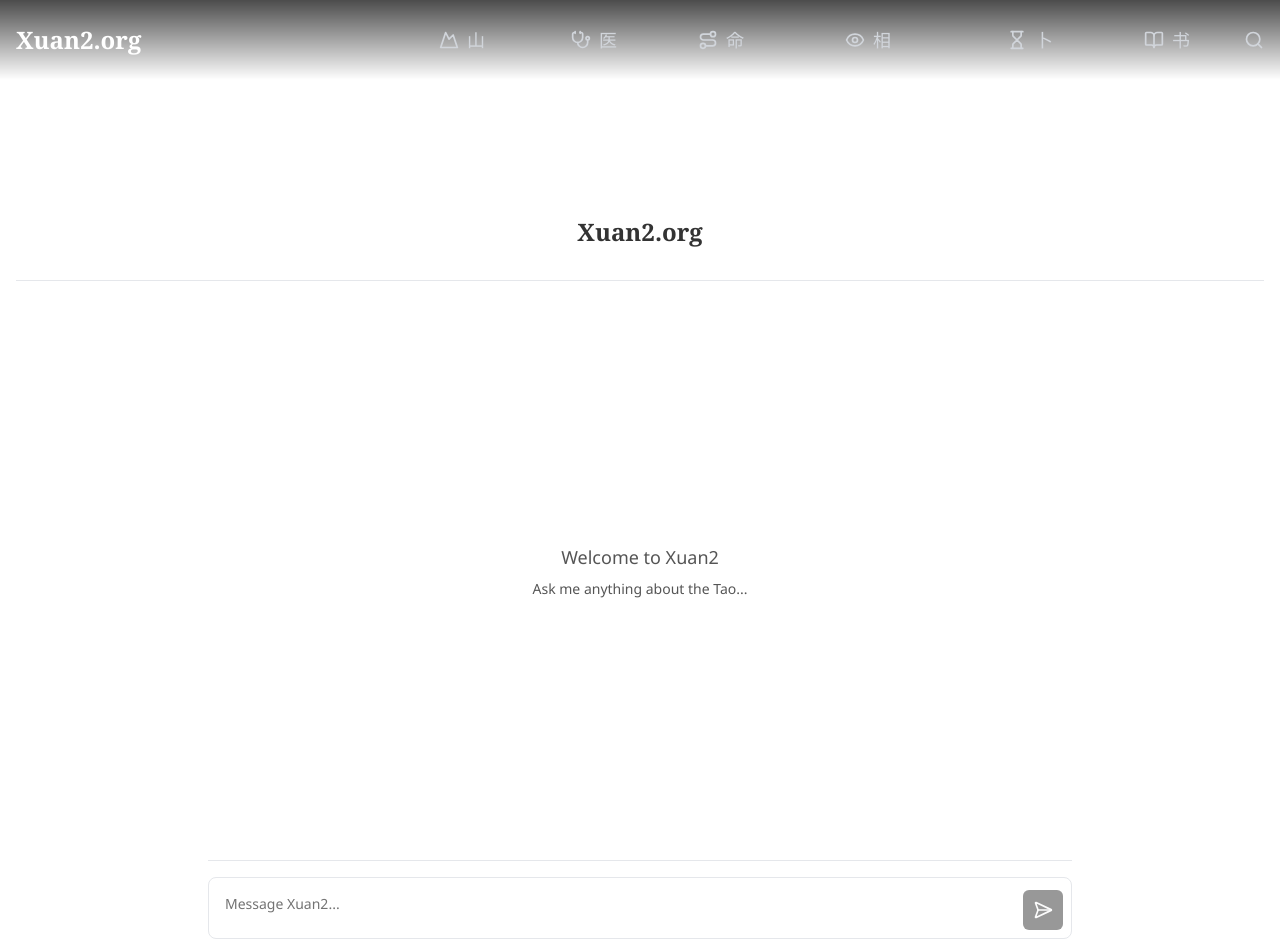
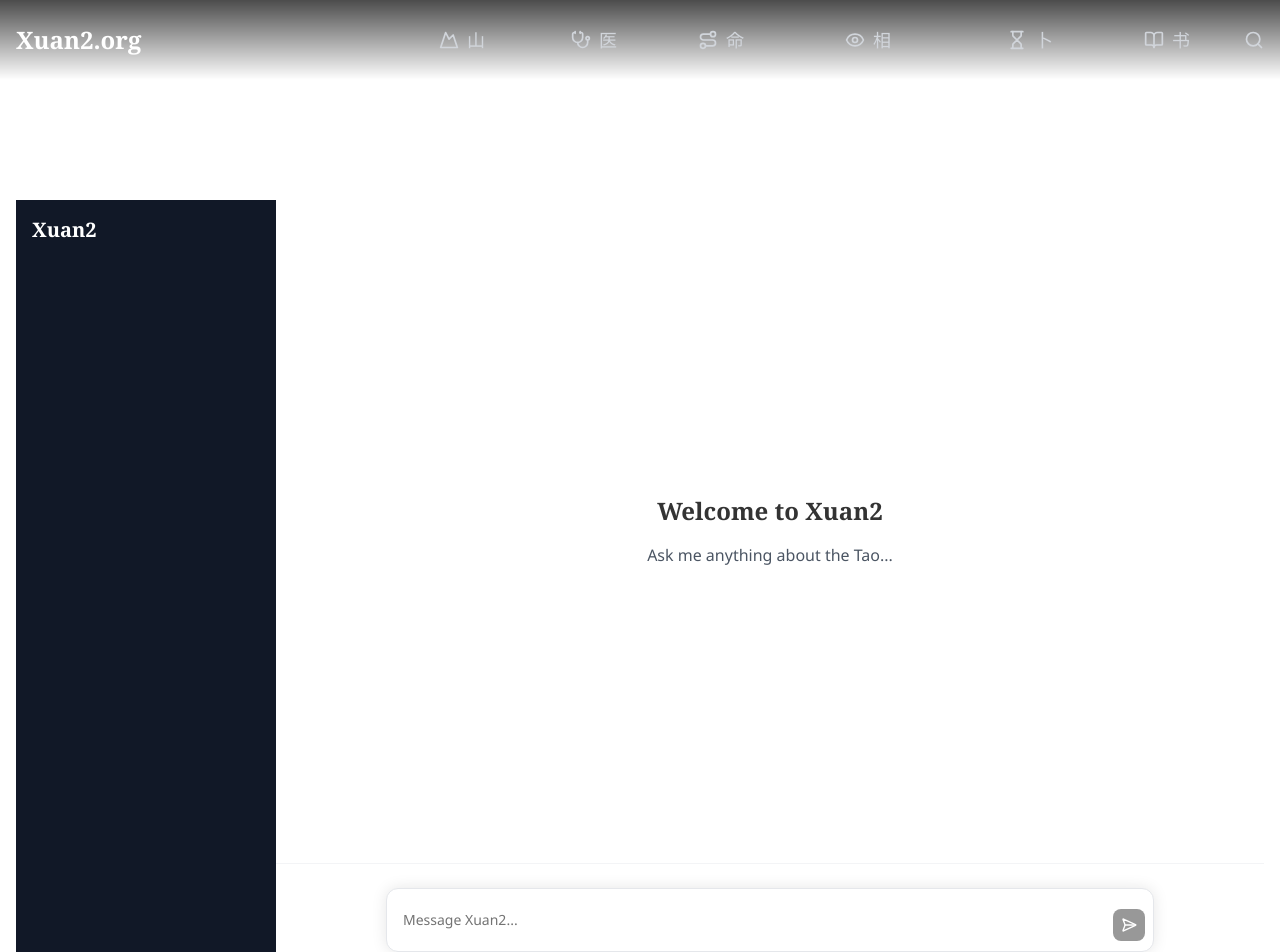
Before and after one commit to Hen-6/Xuan2, a Next.js app: page / in a window 1280 px wide. Shown: the top 952 px of the page. Built offline with nearby package versions, Linux system fonts and the light colour scheme.

Commit message:
Updating

```diff
--- a/app/page.tsx
+++ b/app/page.tsx
@@ -1,6 +1,5 @@
 'use client';
 
-import { Card } from "@/components/ui/card";
 import { ChatMessage } from "@/components/chat/ChatMessage";
 import { ChatInput } from "@/components/chat/ChatInput";
 import { useChat } from "@/hooks/useChat";
@@ -9,51 +8,59 @@ export default function Home() {
   const { messages, isLoading, input, setInput, sendMessage } = useChat();
 
   return (
-    <div className="flex flex-col h-screen">
-      {/* Header */}
-      <header className="border-b border-gray-200 py-4 px-6">
-        <h1 className="text-2xl font-serif text-center">Xuan2.org</h1>
+    <div className="flex h-screen bg-white">
+      {/* Left sidebar - can be empty for now */}
+      <div className="hidden md:flex w-[260px] bg-gray-900 flex-col">
+        <div className="flex-1">
+          <h1 className="px-4 py-4 text-white font-semibold text-xl">Xuan2</h1>
+        </div>
+      </div>
+
+      {/* Main chat area */}
+      <div className="flex-1 flex flex-col h-full overflow-hidden">
+        {/* Mobile header */}
+        <header className="md:hidden border-b border-gray-200 p-4">
+          <h1 className="text-xl font-semibold">Xuan2</h1>
         </header>
 
-      {/* Main Chat Area */}
-      <main className="flex-1 flex flex-col max-w-4xl w-full mx-auto p-4 overflow-hidden">
-        <div className="flex-1 overflow-y-auto space-y-4 mb-4">
+        {/* Messages area */}
+        <div className="flex-1 overflow-y-auto">
           {messages.length === 0 ? (
             <div className="h-full flex items-center justify-center">
-              <div className="text-center text-gray-500">
-                <p className="text-lg">Welcome to Xuan2</p>
-                <p className="text-sm mt-2">Ask me anything about the Tao...</p>
+              <div className="text-center space-y-3 px-4">
+                <h2 className="text-2xl font-semibold">Welcome to Xuan2</h2>
+                <p className="text-gray-600">Ask me anything about the Tao...</p>
               </div>
             </div>
           ) : (
-            messages.map((message, index) => (
+            <div className="divide-y divide-gray-100">
+              {messages.map((message, index) => (
                 <ChatMessage key={index} message={message} />
-            ))
+              ))}
+              {isLoading && (
+                <div className="p-8 flex justify-center">
+                  <div className="animate-spin rounded-full h-6 w-6 border-b-2 border-gray-900" />
+                </div>
               )}
-          {isLoading && (
-            <div className="flex justify-center">
-              <div className="animate-spin rounded-full h-6 w-6 border-b-2 border-gray-900"></div>
             </div>
           )}
         </div>
 
-        {/* Chat Input */}
-        <div className="border-t border-gray-200 pt-4">
+        {/* Input area */}
+        <div className="border-t border-gray-100 p-4 md:p-6">
+          <div className="max-w-3xl mx-auto">
             <ChatInput
               value={input}
               onChange={setInput}
               onSend={() => sendMessage(input)}
               isLoading={isLoading}
             />
+            <div className="mt-2 text-center text-xs text-gray-400">
+              Built with Next.js and OpenRouter AI
             </div>
-      </main>
-
-      {/* Footer */}
-      <footer className="border-t border-gray-200 py-3 px-6">
-        <p className="text-center text-sm text-gray-500">
-          Built with Next.js and OpenRouter AI
-        </p>
-      </footer>
+          </div>
+        </div>
+      </div>
     </div>
   );
 }
--- a/components/chat/ChatInput.tsx
+++ b/components/chat/ChatInput.tsx
@@ -39,14 +39,14 @@ export function ChatInput({ value, onChange, onSend, isLoading }: ChatInputProps
   }, [value]);
 
   return (
-    <div className="relative flex items-end gap-2 bg-white rounded-lg border p-2">
+    <div className="relative flex items-end w-full bg-white rounded-xl border shadow-[0_0_15px_rgba(0,0,0,0.1)] transition-shadow">
       <Textarea
         ref={textareaRef}
         value={value}
         onChange={(e) => onChange(e.target.value)}
         onKeyDown={handleKeyDown}
         placeholder="Message Xuan2..."
-        className="min-h-[44px] w-full resize-none bg-transparent px-2 py-2 focus-visible:ring-0 focus-visible:ring-offset-0 border-0"
+        className="min-h-[52px] w-full resize-none bg-transparent py-[1.3rem] pl-4 pr-14 focus-visible:ring-0 focus-visible:ring-offset-0 border-0 shadow-none"
         rows={1}
         disabled={isLoading}
       />
@@ -54,9 +54,9 @@ export function ChatInput({ value, onChange, onSend, isLoading }: ChatInputProps
         onClick={handleSend}
         disabled={isLoading || !value.trim()}
         size="icon"
-        className="flex-shrink-0"
+        className="absolute right-2 bottom-2.5 h-8 w-8 bg-black hover:bg-gray-800 text-white rounded-lg disabled:opacity-40 disabled:hover:bg-black"
       >
-        <SendHorizontal className="h-5 w-5" />
+        <SendHorizontal className="h-4 w-4" />
       </Button>
     </div>
   );
--- a/components/chat/ChatMessage.tsx
+++ b/components/chat/ChatMessage.tsx
@@ -10,24 +10,19 @@ export function ChatMessage({ message }: ChatMessageProps) {
 
   return (
     <div className={cn(
-      "py-8 first:pt-0 last:pb-0",
+      "px-4 md:px-6 py-6",
       isUser ? "bg-white" : "bg-gray-50"
     )}>
-      <div className="max-w-4xl mx-auto px-4">
-        <div className="flex gap-4 items-start">
-          <div className={cn(
-            "rounded-full w-8 h-8 flex items-center justify-center text-white text-sm",
-            isUser ? "bg-blue-500" : "bg-gray-700"
-          )}>
-            {isUser ? "U" : "A"}
-          </div>
-          <div className="flex-1 space-y-2">
-            <div className="font-medium">
-              {isUser ? "You" : "Assistant"}
-            </div>
-            <div className="prose prose-sm max-w-none">
-              {message.content}
-            </div>
+      <div className="max-w-3xl mx-auto flex gap-6 items-start">
+        <div className={cn(
+          "shrink-0 select-none w-7 h-7 rounded-sm flex items-center justify-center text-sm",
+          isUser ? "bg-black text-white" : "bg-teal-600 text-white"
+        )}>
+          {isUser ? "Y" : "X"}
+        </div>
+        <div className="min-w-0">
+          <div className="prose prose-neutral max-w-none">
+            {message.content}
           </div>
         </div>
       </div>
```
Also changed, not shown: 2 other files (tests, documents, lock files or other folders). Lines whose indentation alone changed are shown as unchanged.
